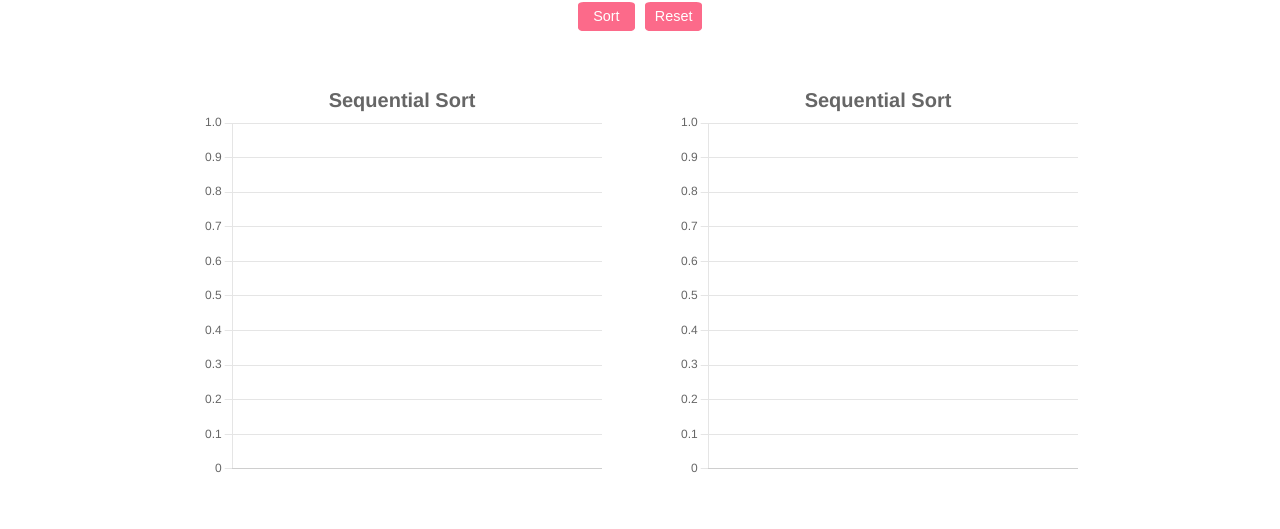
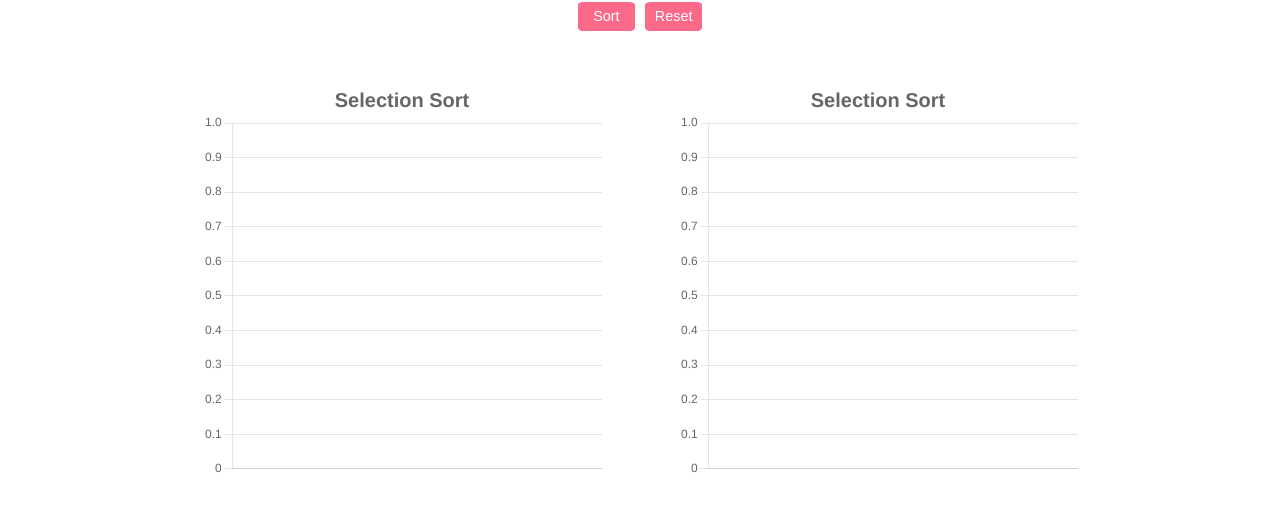
Before and after one commit to thinhpnguyen/Sorting-Algos, a React (Create React App) app: page / in a window 1280 px wide. Shown: the part 111-640 px from the top of the page. Built offline with nearby package versions, Linux system fonts and the light colour scheme.

Commit message:
add bubble sort

```diff
--- a/public/styles.css
+++ b/public/styles.css
@@ -80,6 +80,29 @@ html {
     justify-content: center;
     align-items: center;
 }
+.row {
+    display: flex;
+    flex-direction: row;
+    flex-wrap: wrap;
+    width: 100%;
+    justify-content: center;
+    align-items: center;
+  }
+
+.column1 {
+    display: flex;
+    flex-direction: column;
+    flex-basis: 100%;
+    flex: 1;
+    align-items: flex-end;
+}
+.column2 {
+    display: flex;
+    flex-direction: column;
+    flex-basis: 100%;
+    flex: 1;
+    align-items: flex-start;
+}
 .graph{
     margin: 2rem 2rem;
 }
--- a/src/components/App.js
+++ b/src/components/App.js
@@ -82,11 +82,15 @@ function App() {
         <button className = "button" onClick = {handleReset}>Reset</button>
       </div>
 
-      <div className ="graphDiv">
-        <Graph  id = "myChart1" sort = {sortEn} reset = {reset} nums = {nums} label = {filteredInput}  />
-        <Graph  id = "myChart2" sort = {sortEn} reset = {reset} nums = {nums} label = {filteredInput}  />
-        <Graph  id = "myChart3" sort = {sortEn} reset = {reset} nums = {nums} label = {filteredInput}  />
-        <Graph  id = "myChart4" sort = {sortEn} reset = {reset} nums = {nums} label = {filteredInput}  />
+      <div className ="row">
+        <div className = "column1">
+          <Graph  id = "myChart1" sortType = "Selection Sort" sort = {sortEn} reset = {reset} nums = {nums} label = {filteredInput}  />
+          <Graph  id = "myChart2" sortType = "Bubble Sort" sort = {sortEn} reset = {reset} nums = {nums} label = {filteredInput}  />
+        </div>
+        <div className = "column2">
+          <Graph  id = "myChart3" sortType = "Selection Sort" sort = {sortEn} reset = {reset} nums = {nums} label = {filteredInput}  />
+          <Graph  id = "myChart4" sortType = "Selection Sort" sort = {sortEn} reset = {reset} nums = {nums} label = {filteredInput}  />
+        </div>
       </div>
 
     </div>
--- a/src/components/Sort.js
+++ b/src/components/Sort.js
@@ -1,6 +1,6 @@
 
 
-export function sequentialSort(myChart, sortEn){
+export function Sort(myChart, sortEn, type){
     //let temp = myChart.data.datasets[0].data.slice(); // keep a copy for reset;
     let inputArr = myChart.chart.data.datasets[0].data;
     let labels = myChart.chart.data.labels;
@@ -29,7 +29,7 @@ export function sequentialSort(myChart, sortEn){
         myChart.chart.update();
     }
 
-    const sort = async () =>{
+    const selectionSort = async () =>{
         for(let i = 0; i < n; i++) {
             if(!sortEn){ // stop the for loop if reset mid-way
                 return;
@@ -82,5 +82,53 @@ export function sequentialSort(myChart, sortEn){
         // console.log(myChart.data.datasets[0].data)
         //console.log(inputArr)
     }
-    sort();
+    function swap(arr, i, min)
+    {
+        let tmp = inputArr[i];
+        let labelTmp = labels[i];
+
+
+        arr[i] = arr[min];
+        labels[i] = labels[min];
+
+        arr[min] = tmp;
+        labels[min] = labelTmp;
+
+        myChart.chart.update();
+    };
+    const bubbleSort = async () => {
+        if(!sortEn){ // stop the for loop if reset mid-way
+            return;
+        }
+
+        let i, j;
+        for (i = 0; i < n-1; i++)
+        {
+            //change color if ith column
+            //highlight(i);
+            for (j = 0; j < n-i-1; j++)
+            {
+                highlight(j);
+                if (inputArr[j] > inputArr[j+1])
+                {
+                    highlight(j+1);
+                    swap(inputArr,j,j+1);
+                }
+                await sleep(50);
+                unhighlight(j+1);
+                unhighlight(j);
+            }
+            //unhighlight(i);
+        }
+    }
+    switch(type){
+        case "Selection Sort":
+            selectionSort();
+            break;
+        case "Bubble Sort":
+            bubbleSort();
+            break;
+        default:
+            console.log("Sort Error");
+    }
 }
--- a/src/components/graph.js
+++ b/src/components/graph.js
@@ -1,6 +1,6 @@
 import React, { useEffect, useState } from 'react';
 import Chart from 'chart.js/auto';
-import {sequentialSort} from "./Sort.js";
+import {Sort} from "./Sort.js";
 // use objects for passing by reference
 let myChart1 = {
 }
@@ -33,7 +33,7 @@ function makeChart(props, myChart) {
         data: {
             labels: xAxis,
             datasets: [{
-                label: 'Sequential Sort',
+                label: props.sortType,
                 data: nums,
                 backgroundColor: backgroundColorArray,
                 borderColor: 'rgba(255, 99, 132, 1)',
@@ -59,7 +59,7 @@ function makeChart(props, myChart) {
                },
                title:{
                    display: true,
-                   text : "Sequential Sort",
+                   text : props.sortType,
                    font:{
                        size : 20
                    }
@@ -100,16 +100,16 @@ function Graph(props){
         if (props.sort){
             switch (props.id){
                 case "myChart1":
-                    sequentialSort(myChart1, props.sort);
+                    Sort(myChart1, props.sort, props.sortType);
                     break;
                 case "myChart2":
-                    sequentialSort(myChart2, props.sort);
+                    Sort(myChart2, props.sort, props.sortType);
                     break;
                 case "myChart3":
-                    sequentialSort(myChart3, props.sort);
+                    Sort(myChart3, props.sort, props.sortType);
                     break;
                 case "myChart4":
-                    sequentialSort(myChart4, props.sort);
+                    Sort(myChart4, props.sort, props.sortType);
                     break;
                 default:
                     console.log("Make chart error!");
```
